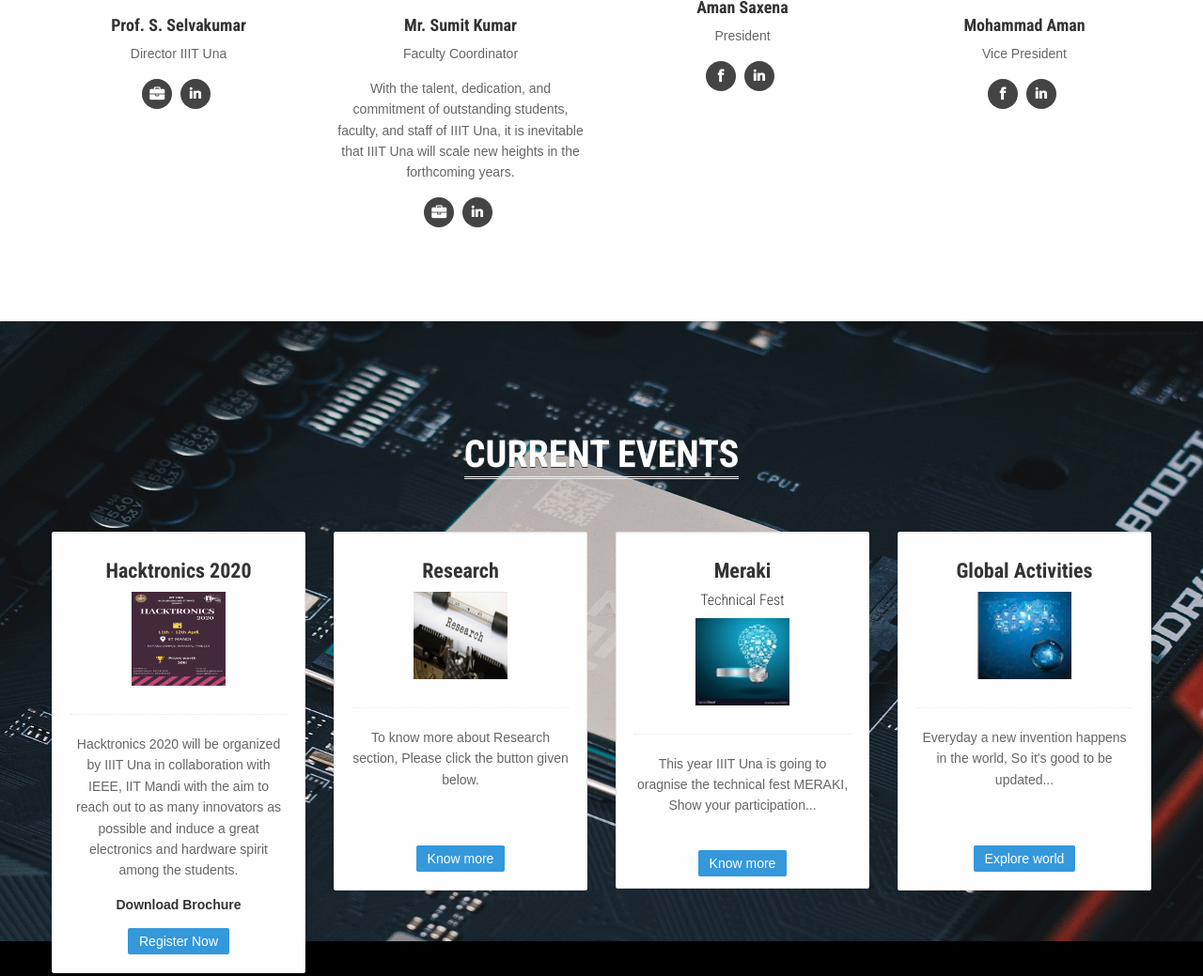
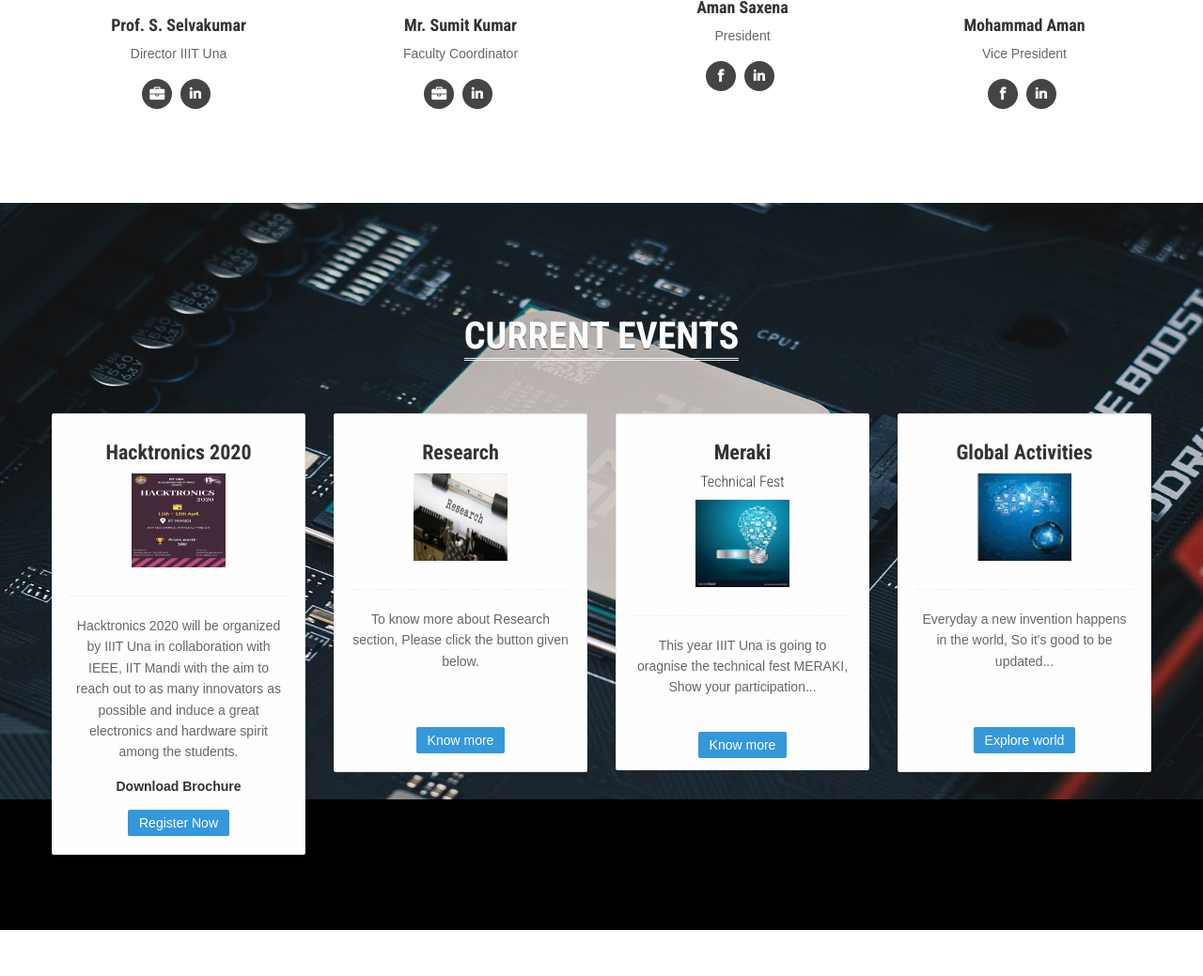
Before and after one commit to aavesh-iiitu/Aavesh-IIITU.github.io, a plain HTML site: page index.html in a window 1280 px wide. Shown: the part 1277-2316 px from the top of the page at 94% size. Drawn offline with Linux system fonts and the light colour scheme.

Commit message:
Update index.html

```diff
--- a/index.html
+++ b/index.html
@@ -147,10 +147,7 @@
             <h5><strong>Mr. Sumit Kumar</strong></h5>
             <p>
              Faculty Coordinator
-            </p>
-             <p> With the talent, dedication, and commitment of outstanding students, faculty,
-	and staff of IIIT Una, it is inevitable that IIIT Una will scale new heights in the forthcoming years.
-		     </p>
+		</p>
             <ul class="social-profile">
               <li><a href="https://www.researchgate.net/profile/Sumit_Kumar196"><i class="icon-briefcase icon-32 icon-circled"></i></a></li>
 
```
